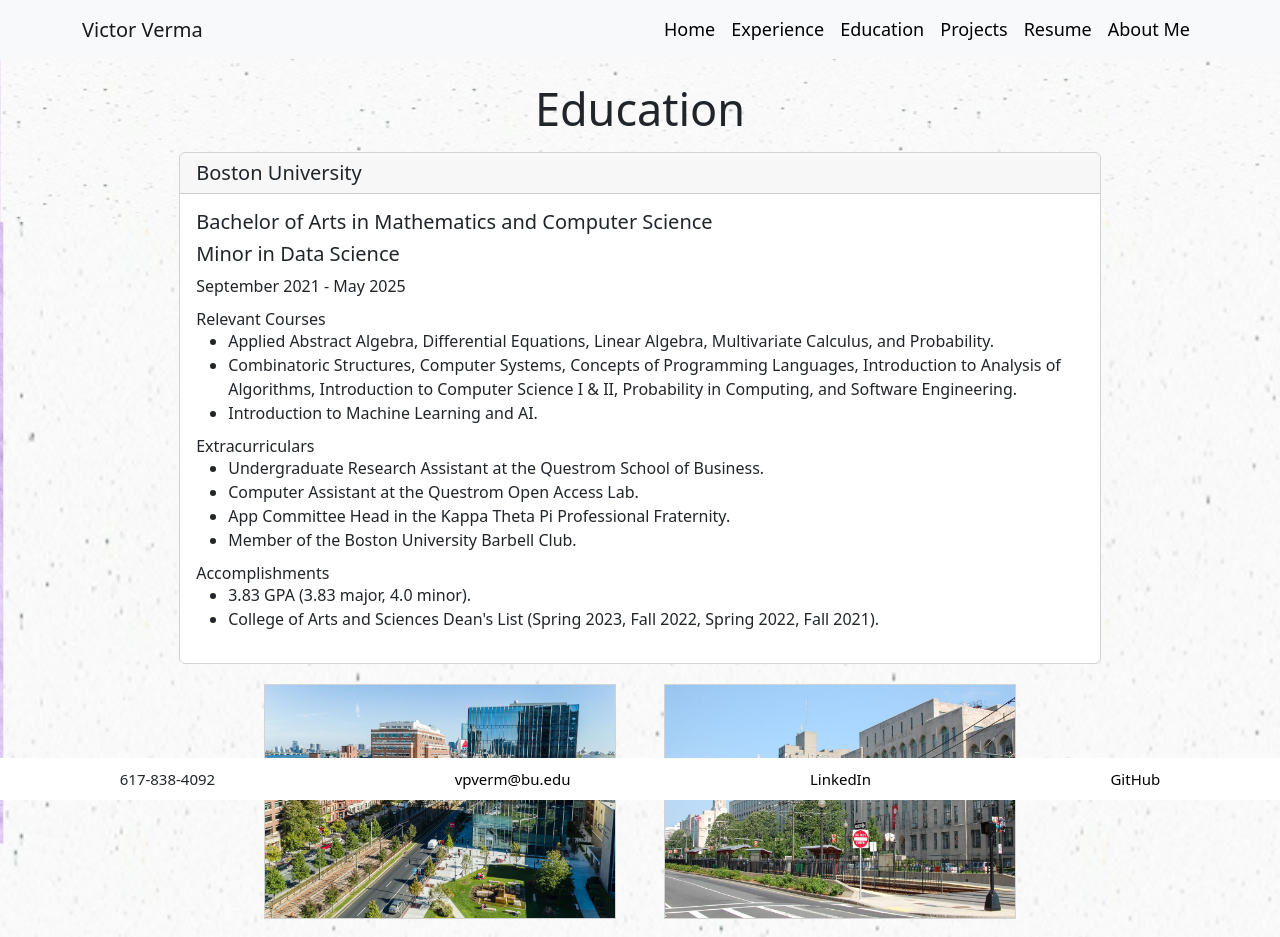
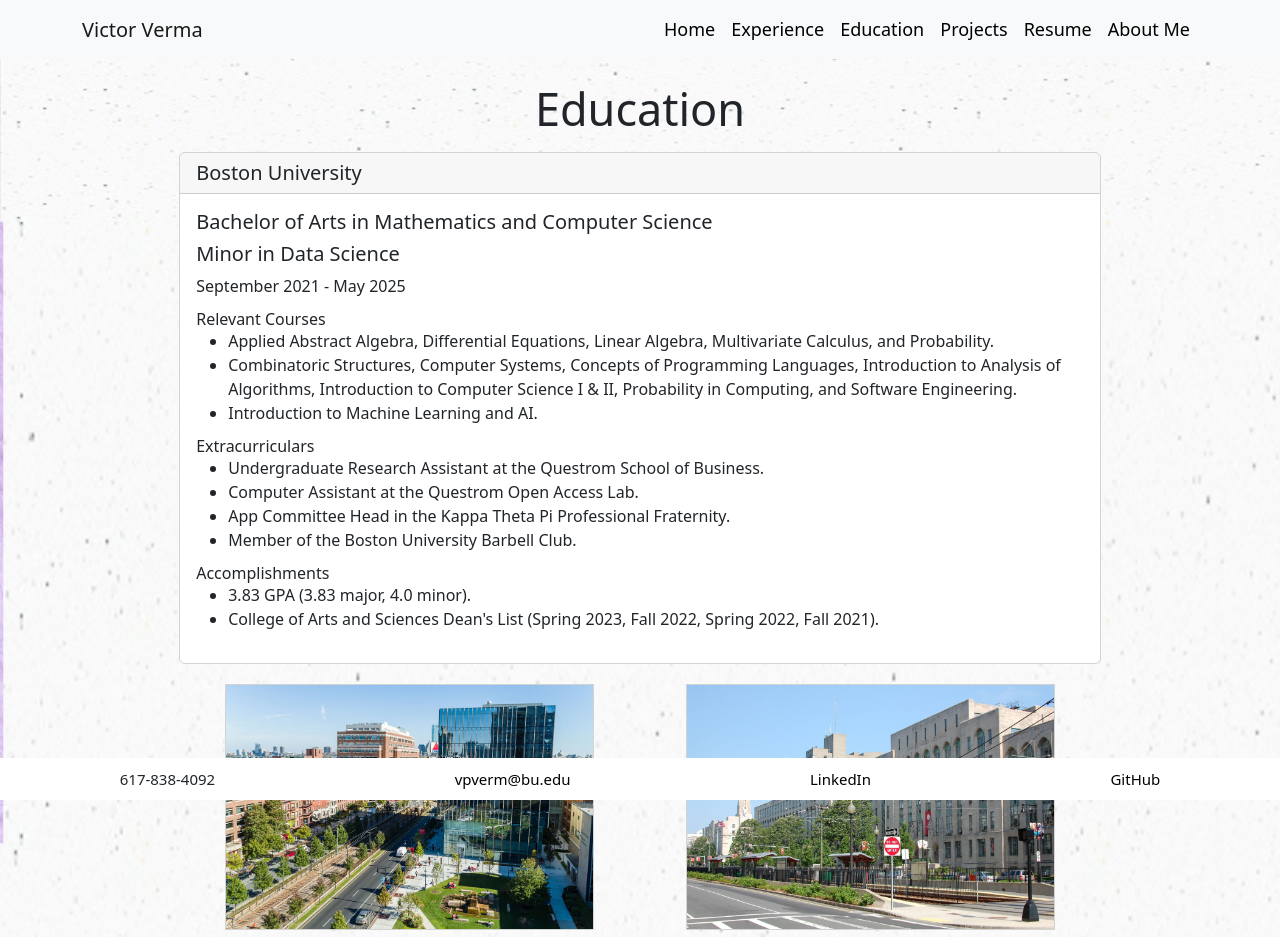
Before and after one commit to victorverma3/Portfolio, a React (Vite) app: page /education in a window 1280 px wide. Shown: the top 937 px of the page. Built offline with nearby package versions, Linux system fonts and the light colour scheme.

Commit message:
testing image width on Ipad

```diff
--- a/src/pages/education/Education.css
+++ b/src/pages/education/Education.css
@@ -62,11 +62,11 @@
     }
 
     .schoolPic {
-        width: 22rem;
+        width: 40%;
     }
 
     .schoolPicContainer {
-        width: 50rem;
+        width: 80%;
         margin-top: 20px;
         display: flex;
         flex-direction: row;
```
